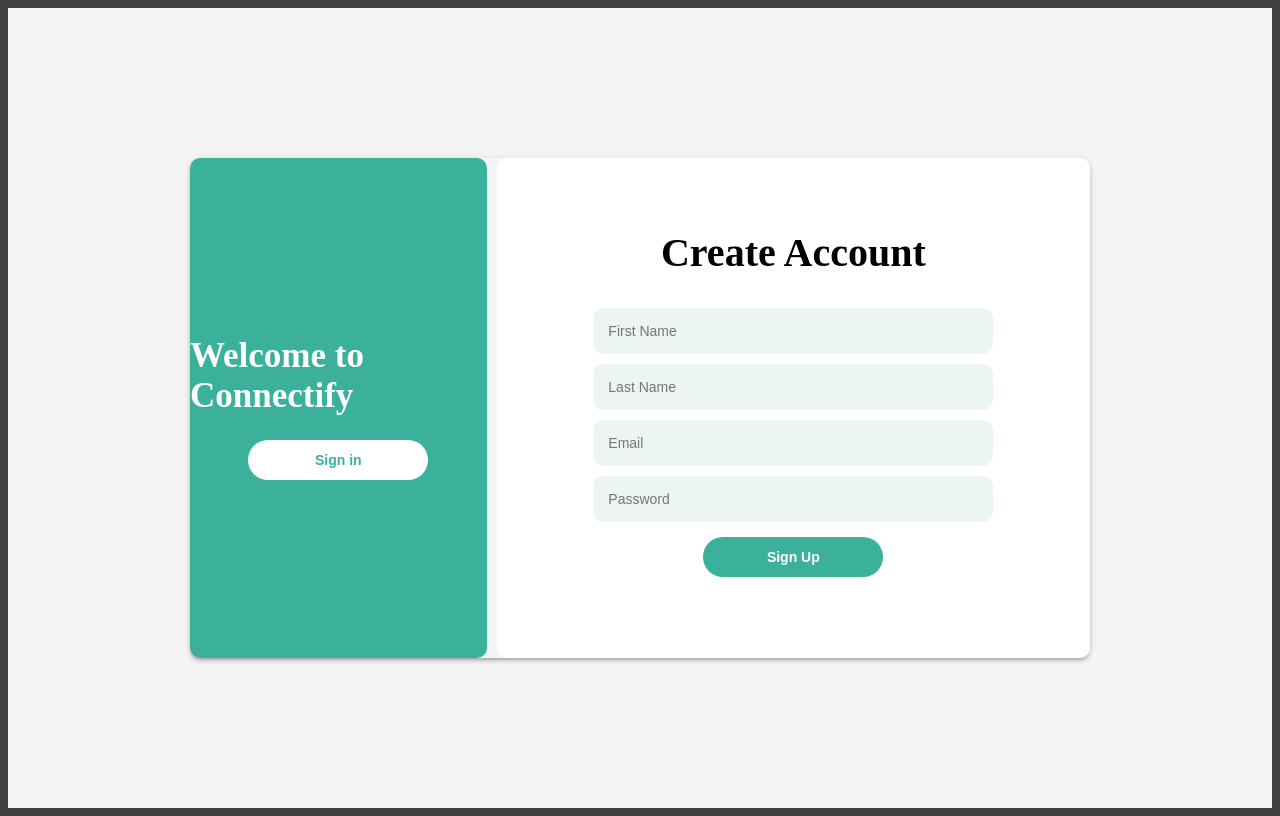
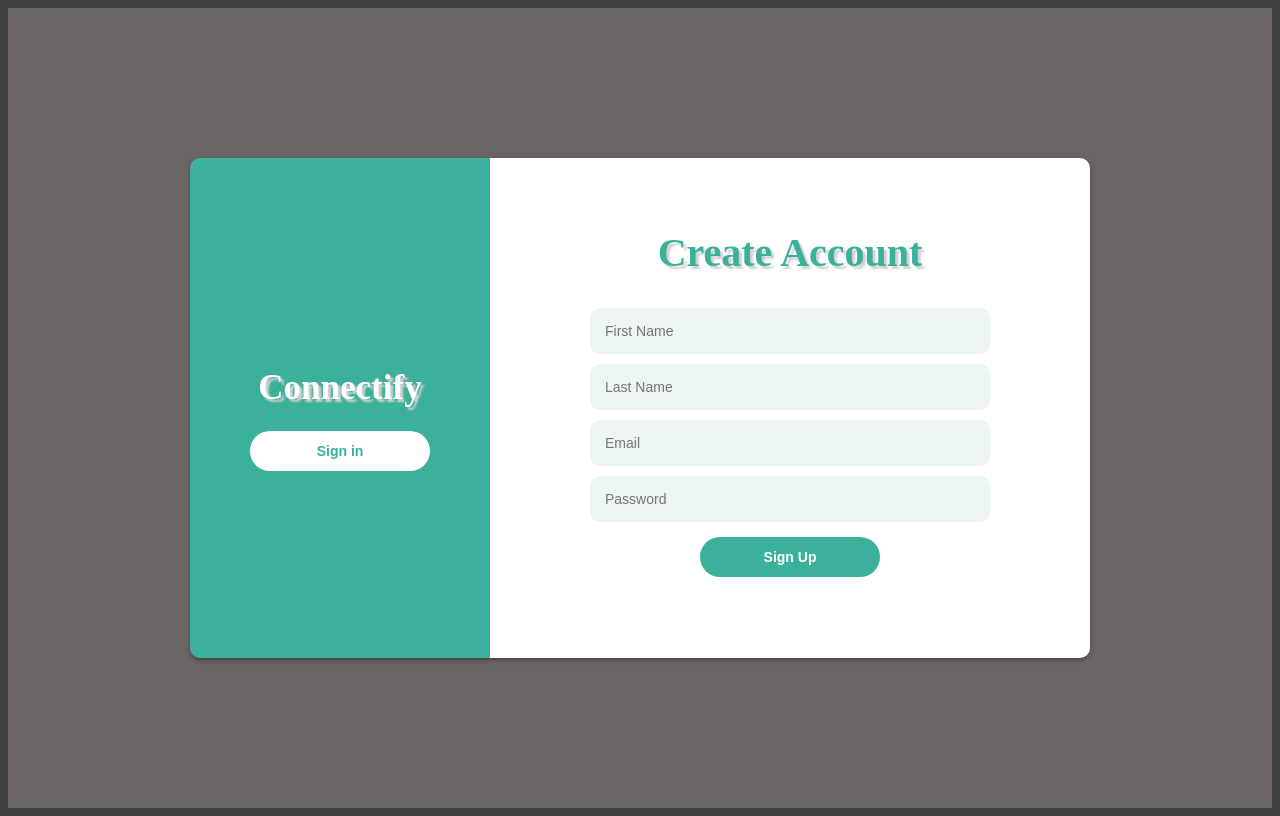
Before and after one commit to scar710813/Connectify-Social-Media-App, a React (Create React App) app: page /signUp in a window 1280 px wide. Built offline with nearby package versions, Linux system fonts and the light colour scheme.

Commit message:
login/signup css styles done

```diff
--- a/src/components/Login/styles.module.css
+++ b/src/components/Login/styles.module.css
@@ -22,11 +22,13 @@
 	font-size: 2rem;
 	letter-spacing: 2px;
 	font-style: italic;
+	text-transform: uppercase;
+	text-shadow: 3px 3px 2px rgb(212, 207, 207);
 }
 .form_container > h1 {
 	color: #3BB19B;
 	font-family:'Times New Roman', Times, serif;
-	/* margin-bottom: 60px; */
+	font-size: 1.8rem;
 }
 
 .left {
@@ -84,6 +86,7 @@
 	color: white;
 	font-size: 30px;
 	align-self: center;
+	text-shadow: 3px 3px 2px rgb(212, 207, 207);
 }
 
 .white_btn,
--- a/src/components/SignUp/SignUpForm.js
+++ b/src/components/SignUp/SignUpForm.js
@@ -40,7 +40,7 @@
     <div className={styles.signUp_container}>
       <div className={styles.signUp_form_container}>
         <div className={styles.left}>
-          <h1>Welcome to Connectify</h1>
+          <h1>Connectify</h1>
           <Link to="/">
             <button type="button" className={styles.white_btn}>
               Sign in
--- a/src/components/SignUp/styles.module.css
+++ b/src/components/SignUp/styles.module.css
@@ -1,7 +1,7 @@
 .signUp_container {
 	width: 100%;
 	min-height: 100vh;
-	background-color: #f5f5f5;
+	background-color:#6c6666;
 	display: flex;
 	align-items: center;
 	justify-content: center;
@@ -15,9 +15,6 @@
 	box-shadow: 0px 3px 3px -2px rgb(0 0 0 / 20%),
 		0px 3px 4px 0px rgb(0 0 0 / 14%), 0px 1px 8px 0px rgb(0 0 0 / 12%);
 }
-@media screen {
-
-}
 
 .left {
 	flex: 1;
@@ -28,15 +25,14 @@
 	background-color: #3bb19b;
 	border-top-left-radius: 10px;
 	border-bottom-left-radius: 10px;
-    margin-right: 5px;
-    border-radius: 10px;
 }
 
 .left h1 {
-	margin-top: 0;
 	color: white;
 	font-size: 35px;
-	align-self: center;
+	text-shadow: 3px 3px 2px rgb(212, 207, 207);
+	align-items: center;
+
 }
 
 .right {
@@ -48,8 +44,6 @@
 	background-color: white;
 	border-top-right-radius: 10px;
 	border-bottom-right-radius: 10px;
-    margin-left: 5px;
-    border-radius: 10px;
 }
 
 .form_container {
@@ -61,6 +55,8 @@
 .form_container h1 {
 	font-size: 40px;
 	margin-top: 0;
+	color: #3BB19B;
+	text-shadow: 3px 3px 2px rgb(212, 207, 207);
 }
 
 .input {
```
